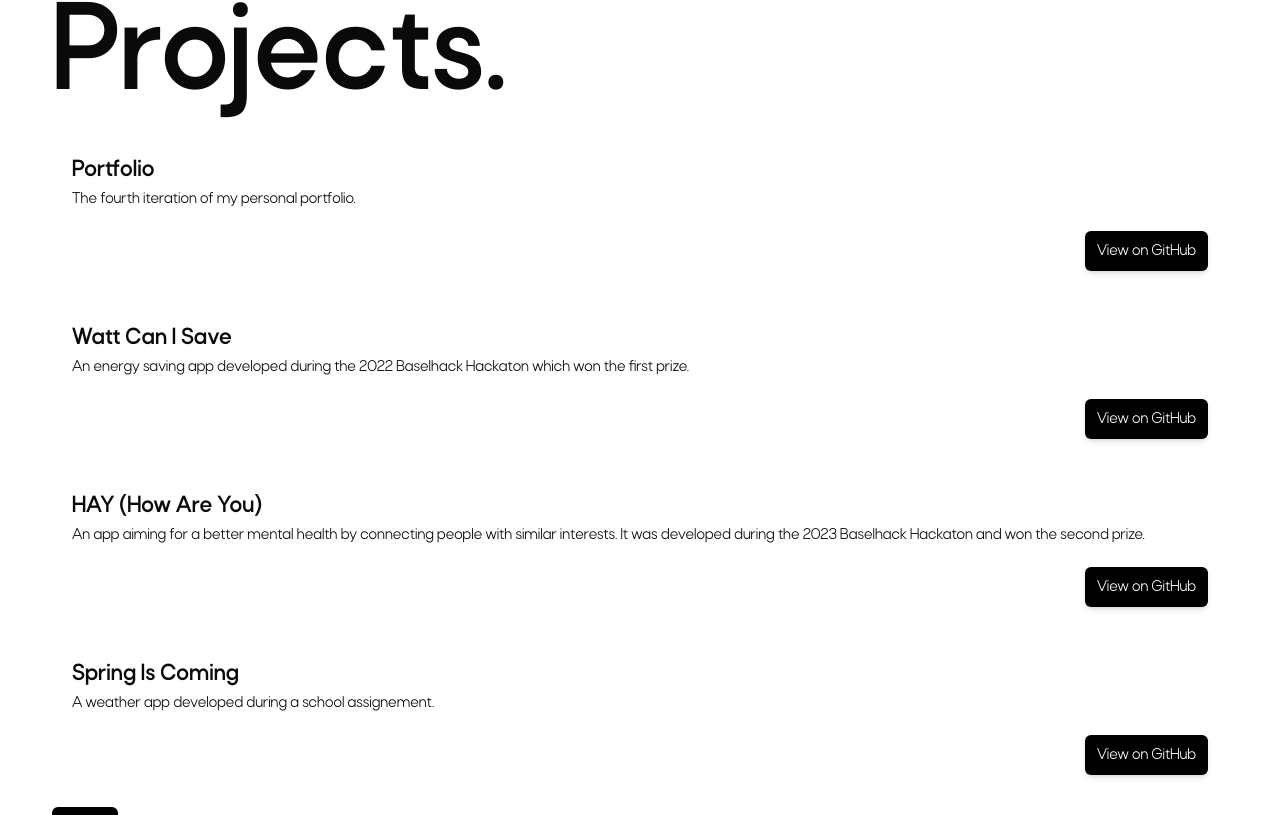
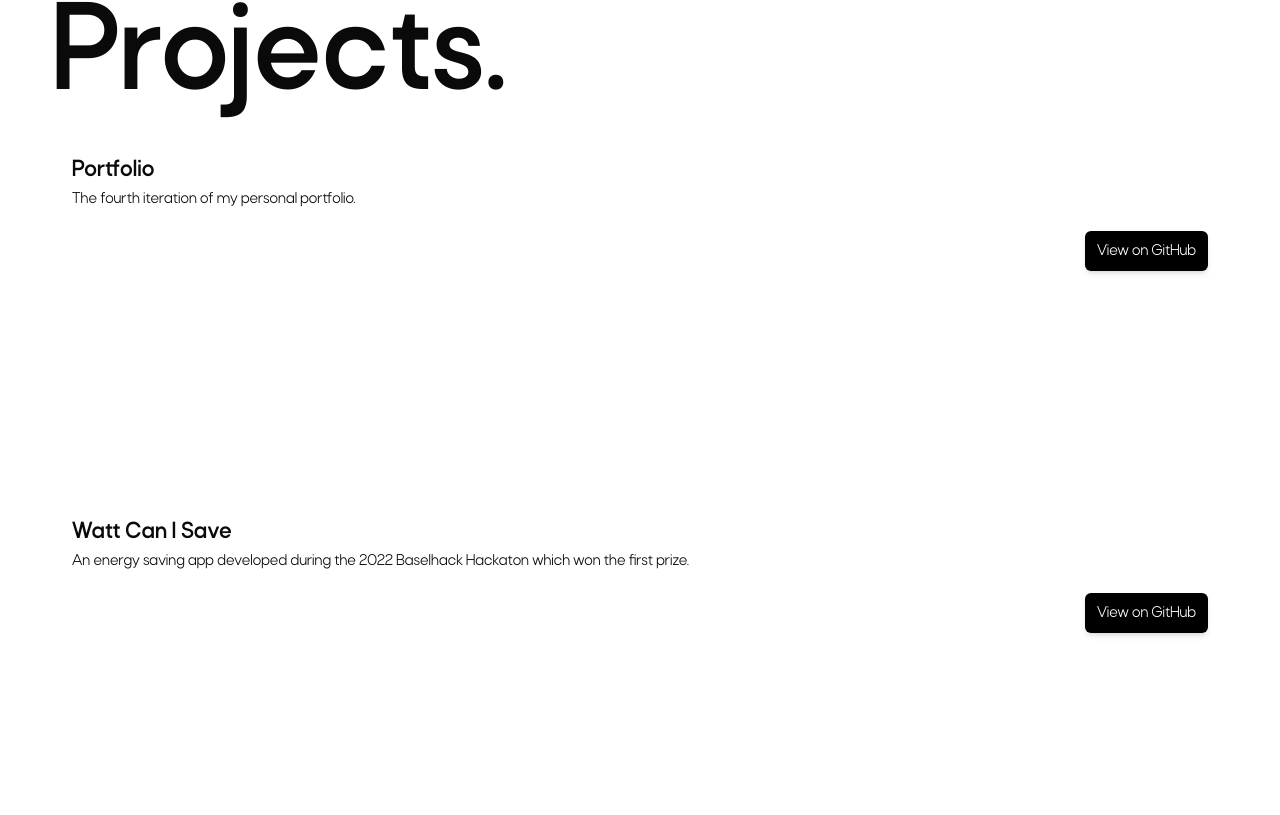
Before and after one commit to leonden/dev-portfolio, a Next.js app: page / in a window 1280 px wide. Shown: the part 1745-2560 px from the top of the page. Built offline with nearby package versions, Linux system fonts and the light colour scheme.

Commit message:
Minor changes

```diff
--- a/components/essential/card.tsx
+++ b/components/essential/card.tsx
@@ -28,7 +28,7 @@
     return (
         <article
             className={
-                "rounded-md bg-white border-slate-500 border-spacing-1 w-full p-5 min-h-[350px]" +
+                "rounded-md bg-white border-slate-500 border-spacing-1 w-full p-5 min-h-[350px] max-w-[250px]" +
                 className
             }
         >
--- a/components/navigation/navigation.tsx
+++ b/components/navigation/navigation.tsx
@@ -14,7 +14,7 @@
             <motion.nav
                 initial="closed"
                 animate={navOpen ? "opened" : "closed"}
-                className="flex justify-between  z-50"
+                className="flex justify-between z-50 shadow-md"
             >
                 <motion.div
                     variants={cfg.mobileMenuVariant}
```
